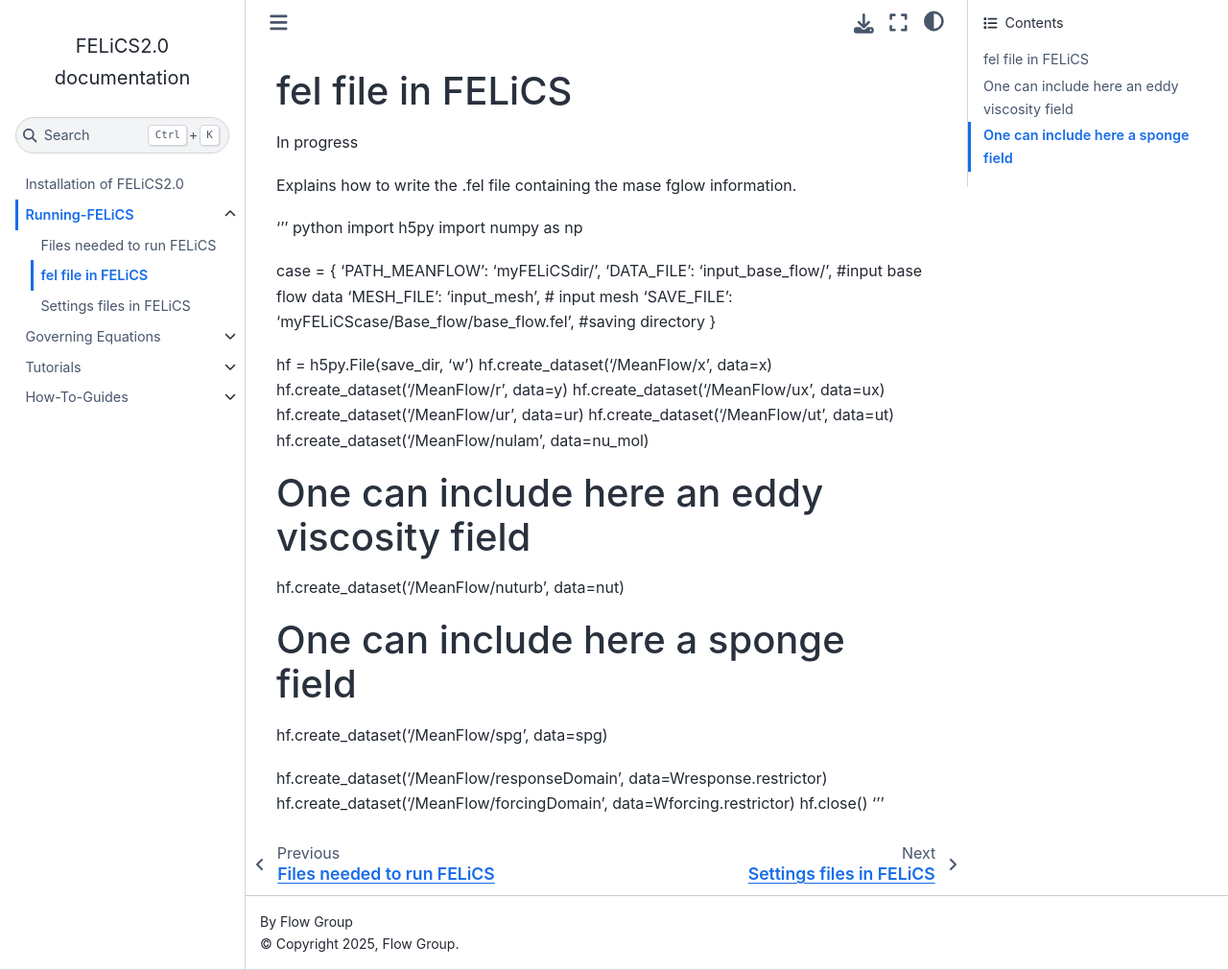
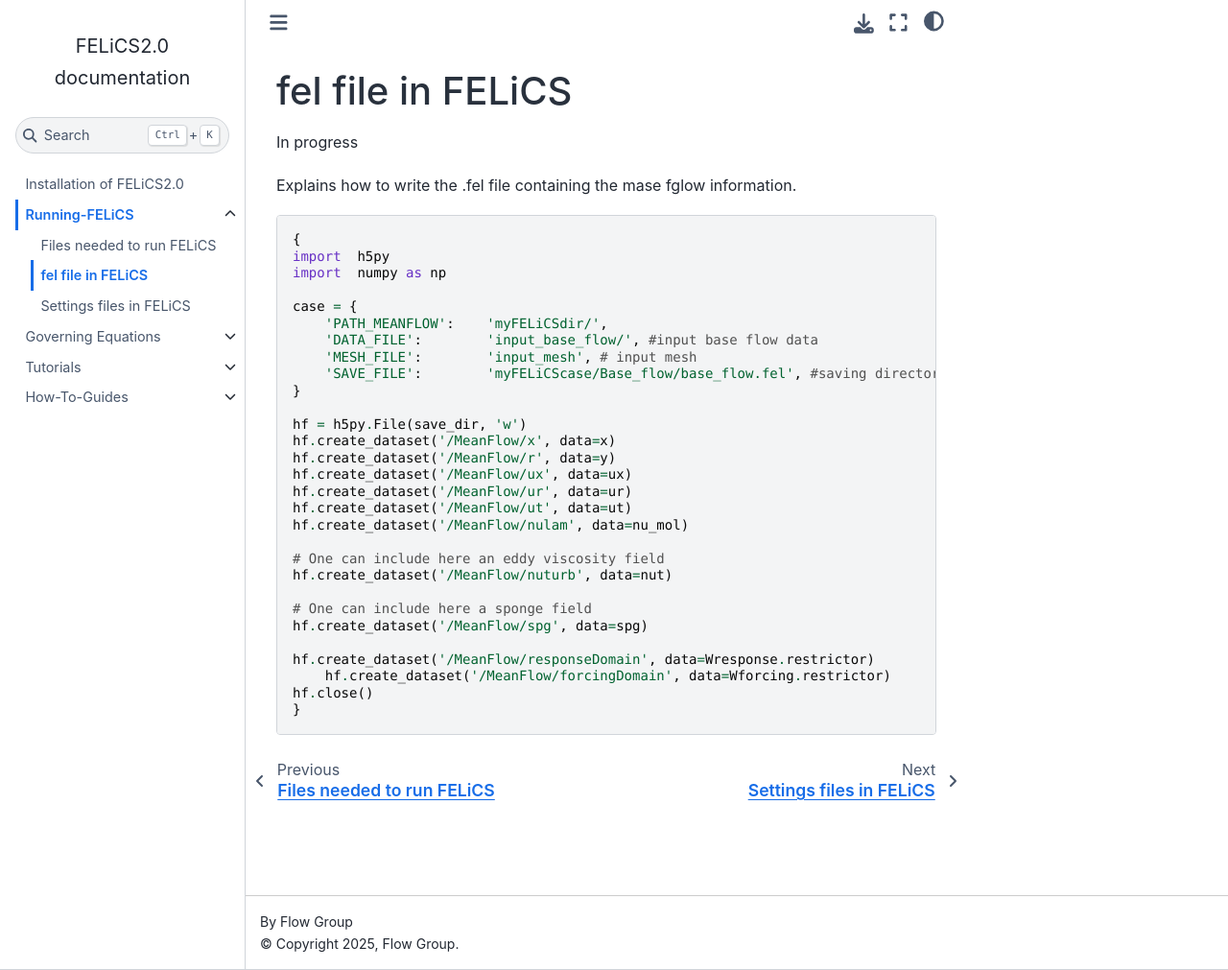
Before and after one commit to arash-mp/FELiCS_FSI, a Sphinx documentation site: the page built from DOCUMENTATION/Running_FELiCS/fel_file.md, in a window 1280 px wide and 1011 px high. Shown: the whole window at 96% size. Built offline with Sphinx 7.4.7 and the Sphinx Book theme 1.1.4, drawn with Linux system fonts in a browser that asks for light colours; pages that are not in the unit, such as notebooks, are missing from menus.

Commit message:
[doc] fel file in FELiCS3

````diff
--- a/DOCUMENTATION/Running_FELiCS/fel_file.md
+++ b/DOCUMENTATION/Running_FELiCS/fel_file.md
@@ -3,7 +3,8 @@ In progress
 
 Explains how to write the .fel file containing the mase fglow information.
 
-''' python
+``` python
+{
 import  h5py
 import  numpy as np
 
@@ -31,4 +32,5 @@ hf.create_dataset('/MeanFlow/spg', data=spg)
 hf.create_dataset('/MeanFlow/responseDomain', data=Wresponse.restrictor)
     hf.create_dataset('/MeanFlow/forcingDomain', data=Wforcing.restrictor)
 hf.close()
-'''
+}
+```
````
